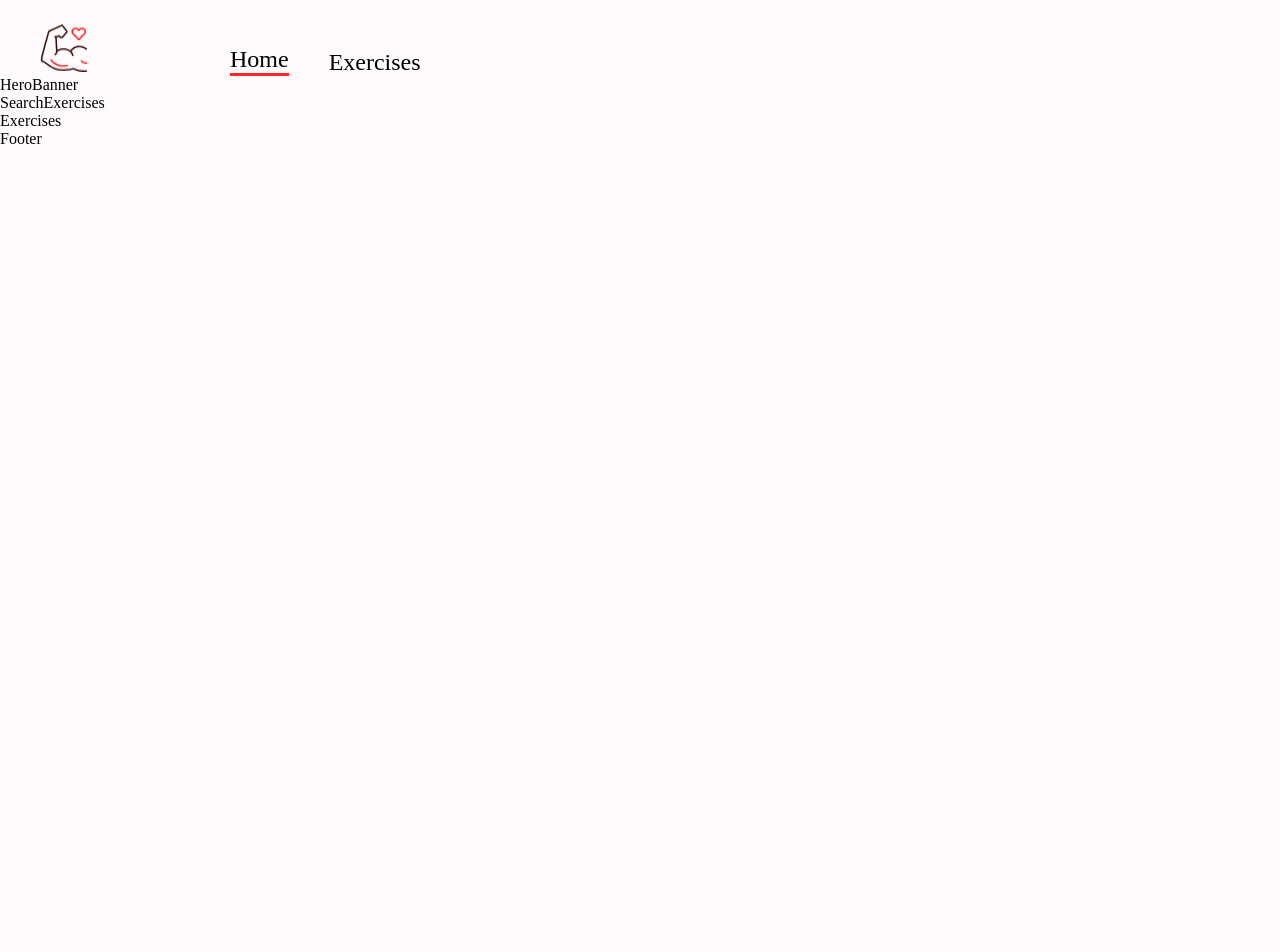
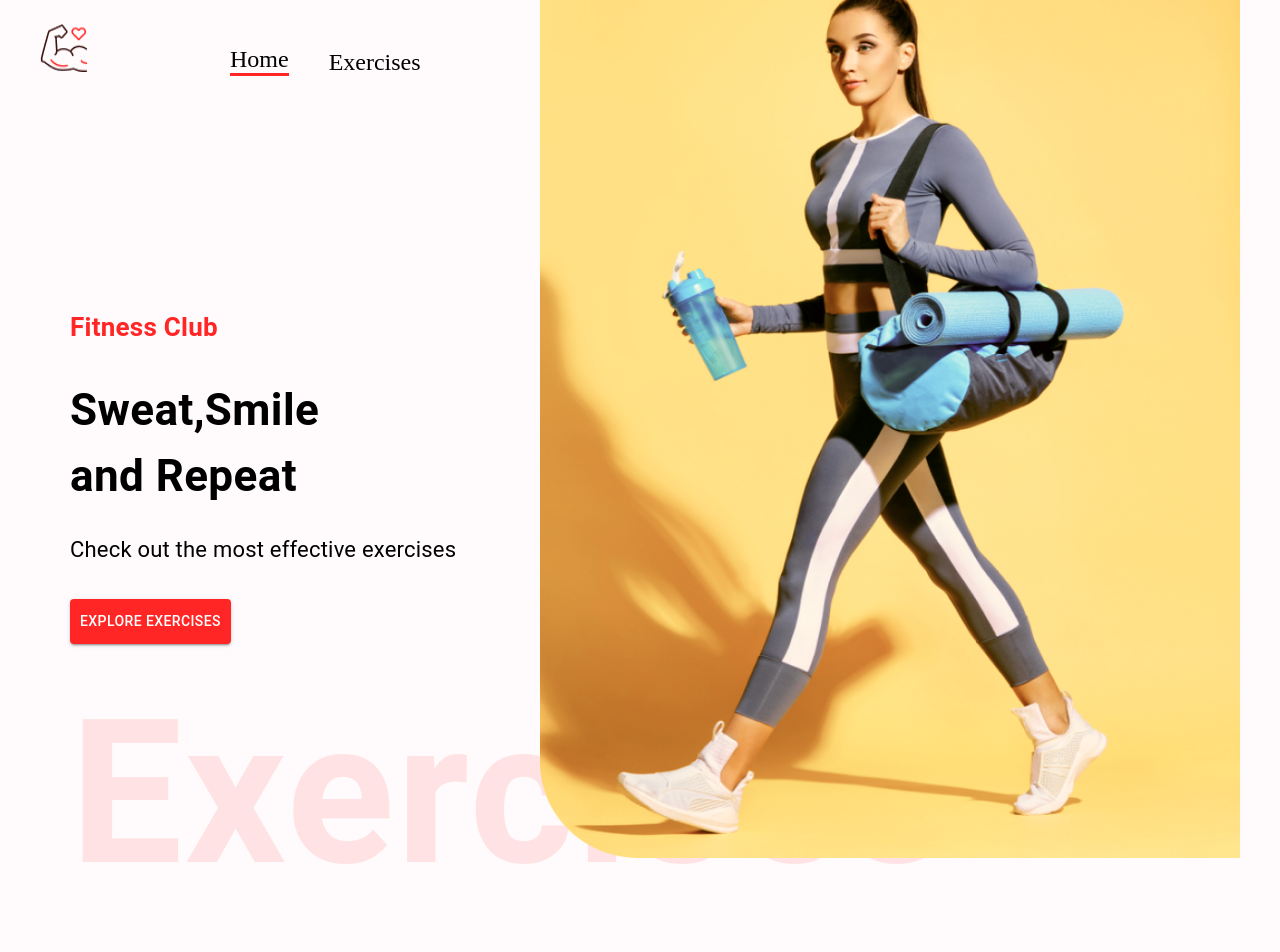
Before and after one commit to sepehrzmn/gym-exercises, a React (Create React App) app: page / in a window 1280 px wide. Shown: the top 952 px of the page. Before the commit the page ends 800 px from the top, so only its background shows below. Built offline with nearby package versions, Linux system fonts and the light colour scheme.

Commit message:
updated HeroBanner component

```diff
--- a/src/components/HeroBanner.js
+++ b/src/components/HeroBanner.js
@@ -1,7 +1,60 @@
 import React from "react";
+import { Box, Stack, Typography, Button } from "@mui/material";
+
+import HeroBannerImage from "../assets/images/banner.png";
 
 const HeroBanner = () => {
-	return <div>HeroBanner</div>;
+	return (
+		<Box
+			sx={{
+				mt: { lg: "212px", xs: "70px" },
+				ml: { sm: "50px" },
+			}}
+			position="relative"
+			p="20px"
+		>
+			<Typography color="#FF2625" fontWeight="600" fontSize="26px">
+				Fitness Club
+			</Typography>
+			<Typography
+				fontWeight={700}
+				sx={{
+					fontSize: {
+						lg: "44px",
+						xs: "40px",
+					},
+				}}
+				mt="30px"
+				mb="23px"
+			>
+				Sweat,Smile <br />
+				and Repeat
+			</Typography>
+			<Typography fontSize="22px" lineHeight="35px" mb={4}>
+				Check out the most effective exercises
+			</Typography>
+			<Button
+				variant="contained"
+				color="error"
+				href="#exercises"
+				sx={{ bgcolor: "#ff2625", padding: "10px" }}
+			>
+				Explore Exercises
+			</Button>
+			<Typography
+				fontWeight={600}
+				color="#ff2625"
+				sx={{
+					opacity: 0.1,
+					display: { lg: "block", xs: "none" },
+				}}
+				fontSize="200px"
+			>
+				Exercises
+			</Typography>
+			<img src={HeroBannerImage} className="hero-banner-img" />
+		</Box>
+	);
 };
 
 export default HeroBanner;
```
